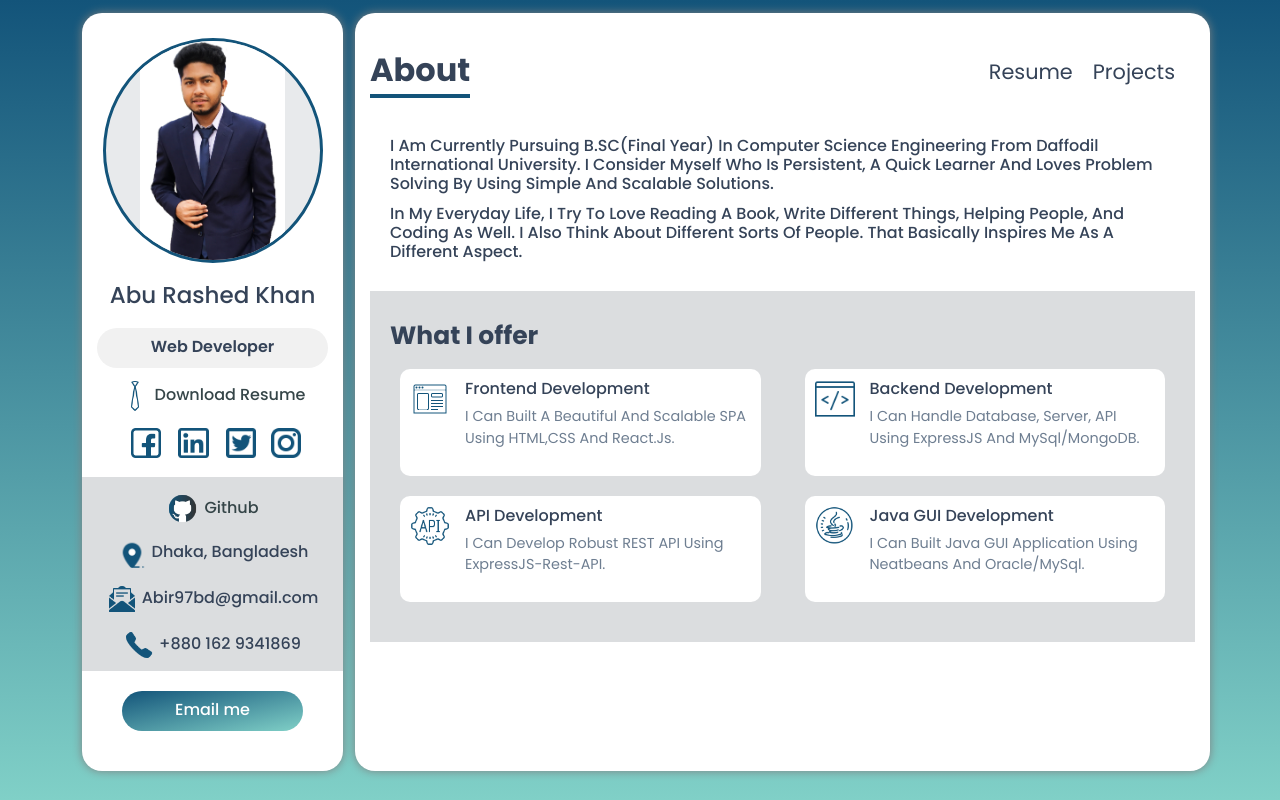
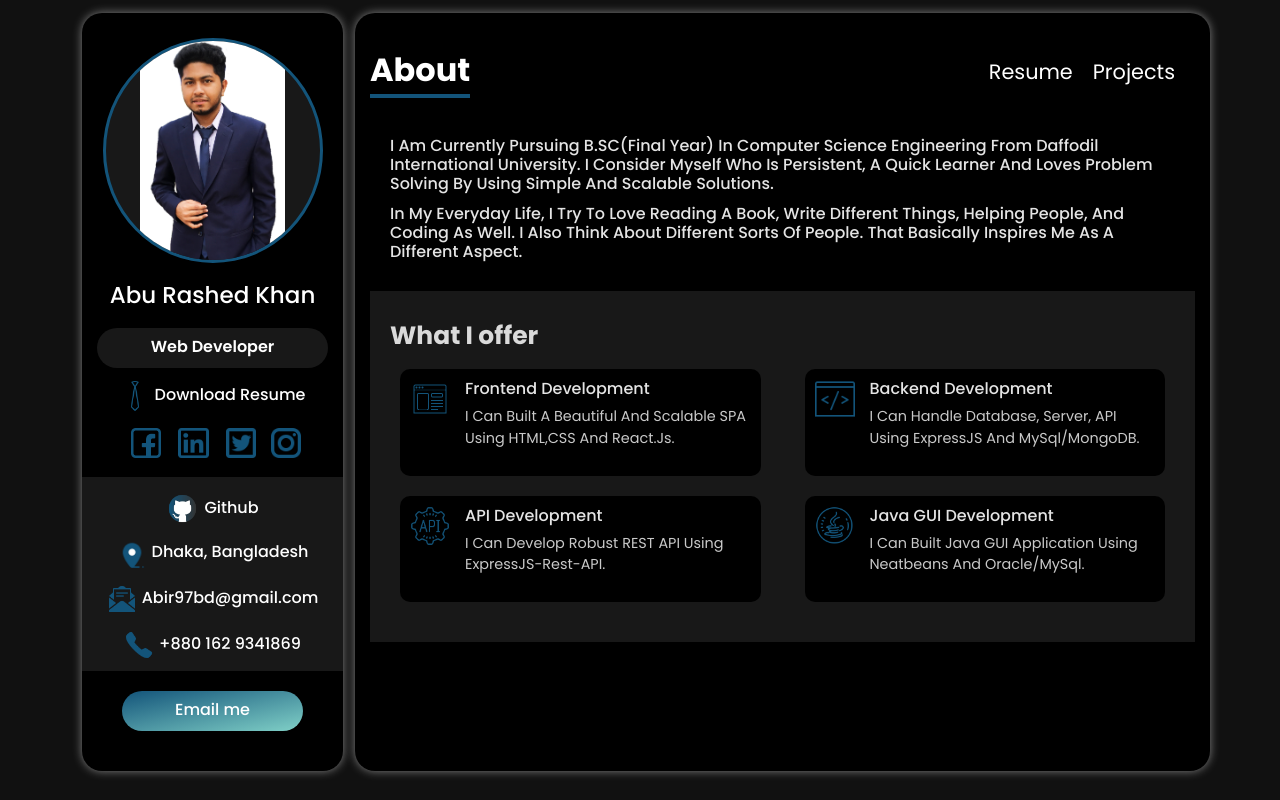
Before and after one commit to rashed-abir/abu-rashed-khan, a React (Create React App) app: page / in a window 1280 px wide. Built offline with nearby package versions, Linux system fonts and the light colour scheme.

Commit message:
black version

```diff
--- a/public/index.html
+++ b/public/index.html
@@ -2,6 +2,7 @@
 <html lang="en">
   <head>
     <meta charset="utf-8" />
+    <meta name="description" content="Rashed Abir | Web & WordPress Experts">
     <link rel="icon" href="%PUBLIC_URL%/favicon.ico" />
     <meta name="viewport" content="width=device-width, initial-scale=1" />
     <meta name="theme-color" content="#000000" />
@@ -37,7 +38,7 @@
       work correctly both with client-side routing and a non-root public URL.
       Learn how to configure a non-root public URL by running `npm run build`.
     -->
-    <title>Abu Rashed Khan | Web Developer</title>
+    <title>Rashed Abir | Web Developer</title>
 
 
   </head>
--- a/src/App.css
+++ b/src/App.css
@@ -1,6 +1,6 @@
 body{
   font-family: 'Poppins', sans-serif;
-  background-image: linear-gradient(#13547a, #80d0c7);
+  background-color: #111111;
   background-attachment: fixed;
   color: #354358;
 
@@ -40,19 +40,20 @@ a:hover{
 }
 
 .app_main_content{
-  background-color: #fff;
+  background-color: black;
   border-radius: 20px;
   padding: 25px 15px;
   box-shadow: 0 0 10px gray;
 }
 
 .sidebar{
-  background-color: #fff;
+  background-color: black;
   height: 100%;
   border-radius: 20px;
   padding: 25px 15px;
   box-shadow: 0 0 10px gray;
   text-align: center;
+  color: white;
 }
 
 .sidebar_image{
@@ -61,7 +62,7 @@ a:hover{
   object-fit: contain;
   border: 3px solid #13547a;
   border-radius: 50%;
-  background-color: #e8eaec;
+  background-color: #181818;
   transition: transform 0.2s linear;
 }
 .sidebar_image:hover{
@@ -96,7 +97,7 @@ a:hover{
   font-weight: 500;
 }
 .sidebar_title{
-  background-color: #f1f1f1;
+  background-color: #181818;
   border-radius: 30px;
   font-weight: 600;
   text-align: center;
@@ -113,7 +114,7 @@ a:hover{
 }
 
 .sidebar_contact{
-  background-color: #dbdddf;
+  background-color: #181818;
   padding: 2px 0;
   margin: 20px -15px;
 }
@@ -130,14 +131,25 @@ a:hover{
 .sidebar_email:hover{
   transform: scale(1.1);
 }
+.sidebar_resume{
+  color: white;
+}
+.sidebar_github a{
+  color: white;
+}
+.sidebar_github a:hover{
+  color: #13547a;
+}
 
-.sidebar_resume:hover,
-.sidebar_github:hover{
+.sidebar_resume:hover{
   background-color: #f1f1f1;
-  color: #000;
+  color: #13547a;
 }
 
 /* navbar  */
+.navbar{
+  background-color: black;
+}
 
 .navbar_items{
   display: flex;
@@ -146,14 +158,14 @@ a:hover{
 .navbar_active{
   font-size: 2rem;
   font-weight: 700;
-  color: #354358;
+  color: white;
   border-bottom: 4px solid #13547a;
 }
 
 .navbar_item{
   margin-right: 20px;
   text-decoration: none;
-  color: #354358;
+  color: white;
   font-size: 1.3rem;
   cursor: pointer;
 }
@@ -170,6 +182,8 @@ a:hover{
 .about{
   height: 80vh;
   overflow-y: auto;
+  background-color: black;
+  color: rgb(228, 228, 228);
 }
 
 .about_intro{
@@ -180,17 +194,17 @@ a:hover{
 }
 
 .about_container{
-  background-color: #dbdddf;
+  background-color: #181818;
   padding: 30px 20px;
 }
 
 .about_heading{
   font-size: 25px;
   font-weight: 700;
-  color: #354358;
+  color: rgb(218, 218, 218);
 }
 .skill-card{
-  background-color: #fff;
+  background-color: black;
   margin: 10px;
   padding: 10px;
   display: flex;
@@ -208,7 +222,7 @@ a:hover{
 }
 .skill-card_content{
   font-size: 0.9rem;
-  color: #6e7e91;
+  color: #c9c9c9;
   text-transform: capitalize;
 }
 
@@ -218,6 +232,7 @@ a:hover{
   height: 80vh;
   padding-top: 20px;
   overflow-y: auto;
+  color: white;
 }
 
 .resume-language_heading,
@@ -225,12 +240,13 @@ a:hover{
   margin-left: 10px;
   font-size: 1.7rem;
   font-weight: 700;
-  color: #354358;
+  color: rgb(224, 220, 220);
   margin-top: 10px;
 }
 
 .resume-card_body{
   margin-top: 10px;
+  color: rgb(196, 196, 196);
 }
 
 .resume-card_title{
@@ -248,7 +264,7 @@ a:hover{
 
 .bar {
   width: 90%;
-  background-color: #f1f2f3;
+  background-color: #181818;
   border-radius: 20px;
   margin-bottom: 12px;
 
@@ -307,11 +323,19 @@ a:hover{
   align-items: center;
   justify-content: center;
   padding-bottom: 10px;
+  color: white;
+}
+.projectCard_title a{
+  color: rgb(207, 205, 205);
+}
+.projectCard_title a:hover{
+  color: #13547a;
 }
 
 .projects_navbar {
   display: flex;
   margin-bottom: 5px;
+  color: #fff;
 }
 
 .projects_navbar>div {
--- a/src/components/Bar.js
+++ b/src/components/Bar.js
@@ -1,17 +1,39 @@
 import React from "react";
+import { motion } from "framer-motion";
 
-function Bar({valeu: { icon, name, level }}) {
+function Bar({ valeu: { icon, name, level } }) {
+  const navbar_varient = {
+    hidden: {
+      x: "-20vw",
+      opacity: 0,
+    },
+    visible: {
+      x: 0,
+      opacity: 1,
+      transition: {
+        delay: 0.7,
+        duration: 1.5,
+        type: "spring",
+      },
+    },
+  };
 
-    const bar_width = `${level}%`
+  const bar_width = `${level}%`;
 
   return (
     <div className="bar">
-      <div className="bar_wrapper" style={{width: bar_width}} >
+      <motion.div
+        variants={navbar_varient}
+        initial="hidden"
+        animate="visible"
+        className="bar_wrapper"
+        style={{ width: bar_width }}
+      >
         <span className="bar_name">
           <img src={icon} alt="icon" className="bar_icon" />
           {name}
         </span>
-      </div>
+      </motion.div>
     </div>
   );
 }
--- a/src/components/Resume.js
+++ b/src/components/Resume.js
@@ -84,7 +84,7 @@ function Resume() {
               key={data.heading}
               style={{
                 display: "flex",
-                border: "1px solid #dbdddf",
+                border: "1px solid #181818",
                 padding: "5px",
                 marginBottom: "-10px",
               }}
@@ -101,11 +101,12 @@ function Resume() {
                 rel="noopener noreferrer"
                 style={{
                   fontSize: "13px",
-                  borderLeft: "1px solid #dbdddf",
+                  borderLeft: "1px solid #181818",
                   paddingLeft: "5px",
                   transition: "all 0.2s",
                   alignItems: "center",
                   margin: "auto",
+                  color: "grey"
                 }}
               >
                 (verify)
--- a/src/components/SkillCard.js
+++ b/src/components/SkillCard.js
@@ -1,17 +1,39 @@
 import React from "react";
+import { motion } from "framer-motion";
 
-function SkillCard({skill: {icon, title, about}}) {
-  return(
-    <div className="col-lg-6">
-    <div className="skill-card">
-      <img src={icon} alt="icon" className="skill-card_icon" />
-      <div className="skill-card_body">
-        <h6 className="skill-card_title">{title}</h6>
-        <p className="skill-card_content"> {about} </p>
-      </div>
+function SkillCard({ skill: { icon, title, about } }) {
+  const navbar_varient = {
+    hidden: {
+      y: "-30px",
+      opacity: 0,
+    },
+    visible: {
+      y: 0,
+      opacity: 1,
+      transition: {
+        delay: 0.7,
+        duration: 1.0,
+        type: "spring",
+      },
+    },
+  };
+
+  return (
+    <div
+      className="col-lg-6"
+      variants={navbar_varient}
+      initial="hidden"
+      animate="visible"
+    >
+      <motion.div className="skill-card">
+        <img src={icon} alt="icon" className="skill-card_icon" />
+        <div className="skill-card_body">
+          <h6 className="skill-card_title">{title}</h6>
+          <p className="skill-card_content"> {about} </p>
+        </div>
+      </motion.div>
     </div>
-  </div>
-  )
+  );
 }
 
 export default SkillCard;
```
Also changed, not shown: 1 other file (tests, documents, lock files or other folders).
